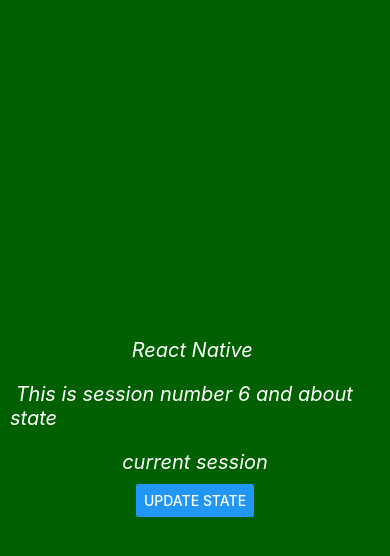
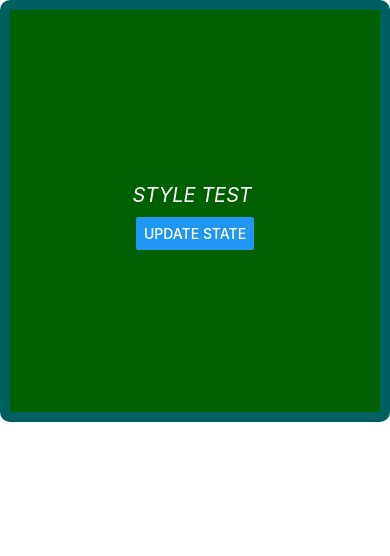
Before and after one commit to ummesadeka/LearnNative, a React Native app: screen / in a window 390 px wide. Shown: the top 556 px of the page. Built offline with nearby package versions, Linux system fonts and the light colour scheme.

Commit message:
Learn StyleSheet

```diff
--- a/App.js
+++ b/App.js
@@ -2,38 +2,38 @@
 import { StyleSheet, Text, View, Button} from 'react-native';
 
 export default function App() {
-  const [name, setName] = useState('React Native');
-  const [ session, setSession ] = useState({ number: 6, title: 'state'});
-  const [ current, setCurrent ] = useState(true)
+  const [name, setName] = useState('Style Test');
+
 
   const onClickHandler = () => {
-    setName(' I am in love with React Native')
+    setName('Style Test is Done')
 
-    setSession({ number: 7, title: 'style' })
 
-    setCurrent(false);
   }
   return (
-    <View style={styles.body}>
+    <View style={{
+      height: '50%',
+      width: '100%',
+    backgroundColor: '#006000',
+    alignItems: 'center',
+    justifyContent: 'center',
+    borderWidth: 10,
+    borderColor: '#006060',
+    borderRadius: 10,
+  }}>
       <Text style={styles.text}>{name} </Text>
-      <Text style={styles.text}> This is session number {session.number} and about {session.title} </Text>
-      <Text style={styles.text}> {current ? 'current session' : 'next session'} </Text>
       <Button title="Update State" onPress={onClickHandler}></Button>
     </View>
   );
 }
 
 const styles = StyleSheet.create({
-  body: {
-    flex: 1,
-    backgroundColor: '#006000',
-    alignItems: 'center',
-    justifyContent: 'center',
-  },
+
   text: {
     color: '#fff',
     fontSize: 20,
     fontStyle: 'italic',
     margin: 10,
+    textTransform: 'uppercase'
   },
 });
```
